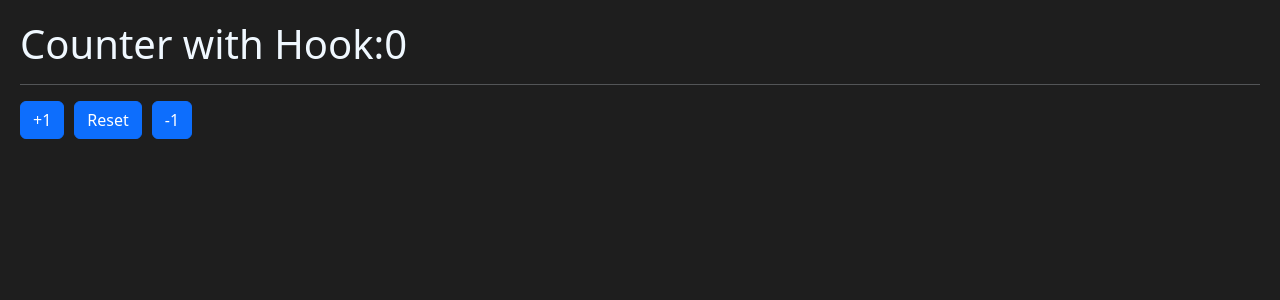
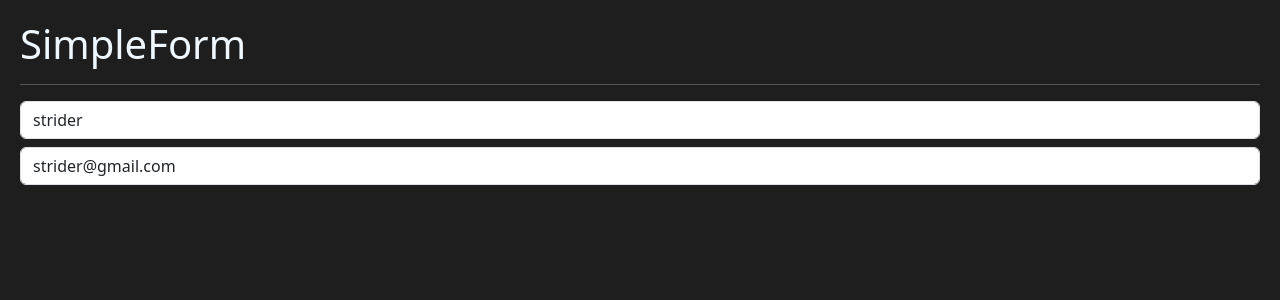
Before and after one commit to sebaswing/react_05_hook_app, a React (Vite) app in the folder hook_app/: page / in a window 1280 px wide. Shown: the top 300 px of the page. Built offline with nearby package versions, Linux system fonts and the light colour scheme.

Commit message:
Add two imputs and onChange handler

```diff
--- /dev/null
+++ b/hook_app/src/02-useEffect/SimpleForm.jsx
@@ -0,0 +1,47 @@
+import { useEffect, useState } from 'react'
+
+export const SimpleForm = () => {
+
+    const [formState, setFormState] = useState({
+        username: 'strider',
+        email: 'strider@gmail.com',
+    })
+
+    const {username, email} = formState;
+
+    const onInputChange = ({target}) => {
+        const {name, value} = target;
+        setFormState({
+            ...formState,
+            [name]: value,
+        });
+    }
+
+    useEffect(() => {
+        console.log('useEffect called!');
+    }, []); // Se ejecuta solo una vez al cargar el componente
+
+    return (
+        <> {/* Recordar poner ese contenedor  */}
+            <h1>SimpleForm</h1>
+            <hr />
+
+            <input
+                type="text"
+                className="form-control"
+                placeholder="Username"
+                name="username"
+                value={username}
+                onChange={onInputChange}
+            />
+            <input
+                type="email"
+                className="form-control mt-2"
+                placeholder="sebas@google.com"
+                name="email"
+                value={email}
+                onChange={onInputChange}
+            />
+        </>
+    )
+}
--- a/hook_app/src/main.jsx
+++ b/hook_app/src/main.jsx
@@ -1,13 +1,15 @@
 import { StrictMode } from 'react'
 import { createRoot } from 'react-dom/client'
 import './index.css'
-import { HooksApp } from './HooksApp.jsx'
-import { CounterApp } from './01-useState/counterApp.jsx'
-import { CounterWithCustomHook } from './01-useState/CounterWithCustomHook.jsx'
+// import { HooksApp } from './HooksApp.jsx'
+// import { CounterApp } from './01-useState/counterApp.jsx'
+// import { CounterWithCustomHook } from './01-useState/CounterWithCustomHook.jsx'
+import { SimpleForm } from './02-useEffect/SimpleForm.jsx'
 
 createRoot(document.getElementById('root')).render(
-  <StrictMode>
-    {/* <HooksApp /> */}
-    <CounterWithCustomHook />
-  </StrictMode>,
+  // <StrictMode>
+    // {/* <HooksApp /> */}
+    // {/* <CounterWithCustomHook /> */}
+    <SimpleForm />,
+  // </StrictMode>,
 )
```
